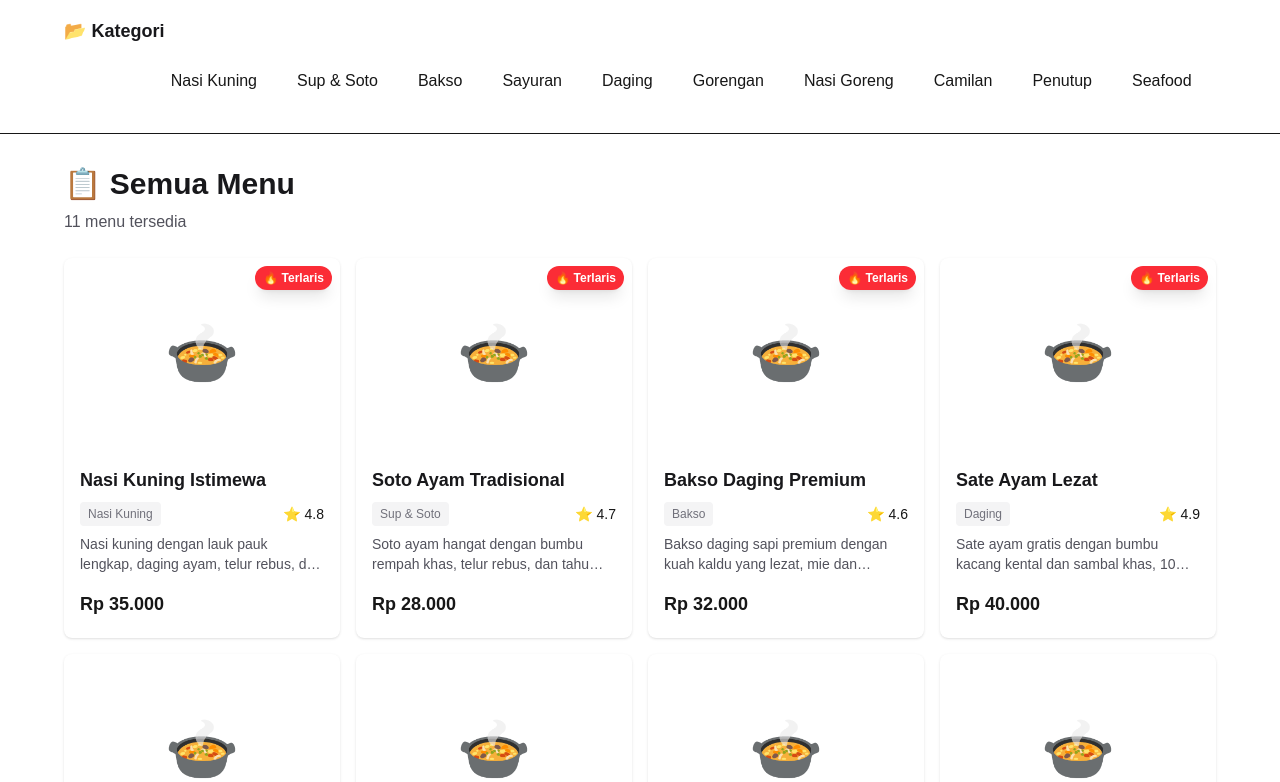
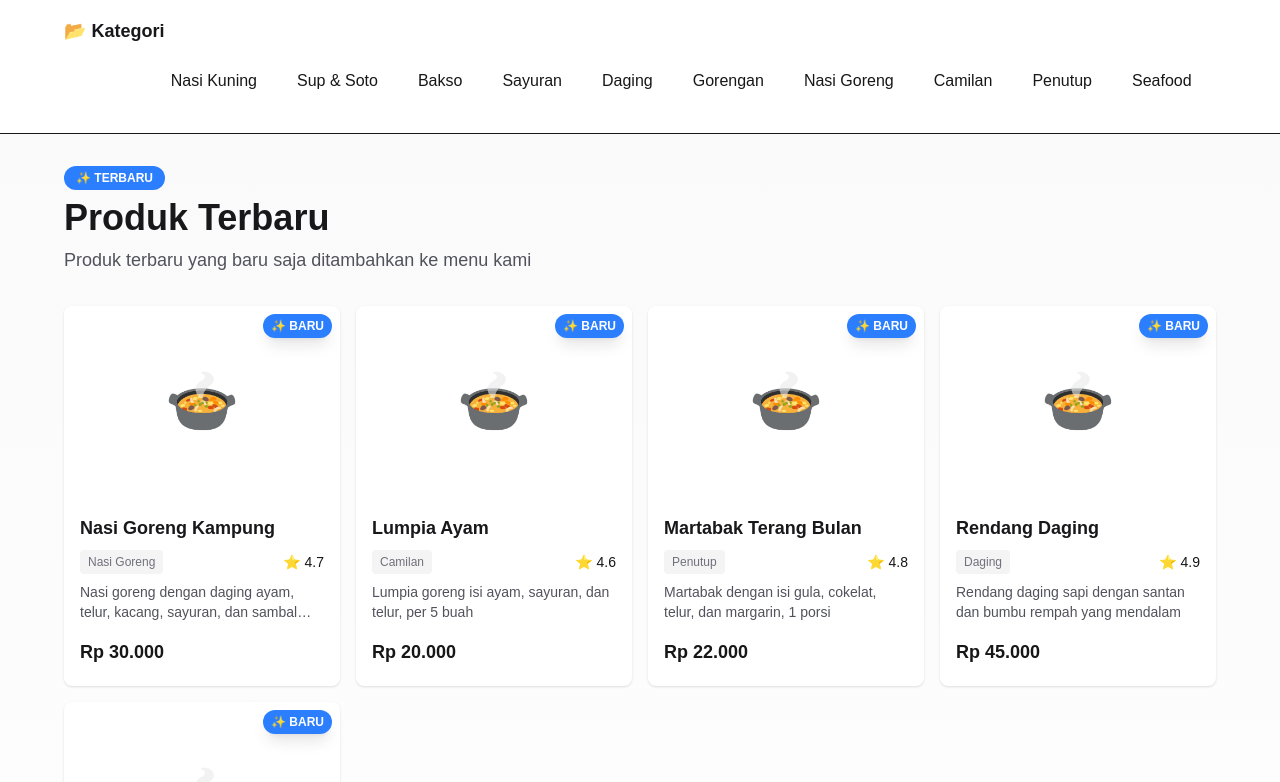
Before and after one commit to usepsofyaan/stadzbenz, a Next.js app: page / in a window 1280 px wide. Shown: the part 1520-2302 px from the top of the page. Built offline with nearby package versions, Linux system fonts and the light colour scheme.

Commit message:
improve: improve section semua menu to produk terbaru

```diff
--- a/components/MenuCard.tsx
+++ b/components/MenuCard.tsx
@@ -19,8 +19,13 @@ export default function MenuCard({ item }: MenuCardProps) {
 
   return (
     <div className="bg-white dark:bg-zinc-800 rounded-lg overflow-hidden shadow hover:shadow-lg transition-shadow relative">
-      {/* Bestseller Badge */}
-      {item.bestseller && <div className="absolute top-2 right-2 z-10 bg-red-500 text-white px-2 py-1 rounded-full text-xs font-bold flex items-center gap-1 shadow-lg">🔥 Terlaris</div>}
+      {/* Badge Container */}
+      <div className="absolute top-2 right-2 z-10 flex flex-col gap-2">
+        {/* Bestseller Badge */}
+        {item.bestseller && <div className="bg-red-500 text-white px-2 py-1 rounded-full text-xs font-bold flex items-center gap-1 shadow-lg">🔥 Terlaris</div>}
+        {/* New Badge */}
+        {item.isNew && <div className="bg-blue-500 text-white px-2 py-1 rounded-full text-xs font-bold flex items-center gap-1 shadow-lg">✨ BARU</div>}
+      </div>
 
       {/* Image Placeholder */}
       <div className="w-full h-48 bg-gradient-to-br from-accent-100 to-accent-200 dark:from-primary-700 dark:to-primary-600 flex items-center justify-center overflow-hidden">
--- a/components/MenuList.tsx
+++ b/components/MenuList.tsx
@@ -26,21 +26,33 @@ export default function MenuList({ searchQuery, selectedCategory }: MenuListProp
     return result;
   }, [searchQuery, selectedCategory]);
 
+  // Filter for newest products
+  const newestProducts = menus.filter((item) => item.isNew).slice(0, 8);
+
+  // Determine which products to show
+  const isFilterActive = searchQuery || selectedCategory !== "Semua";
+  const productsToShow = isFilterActive ? filteredMenus : newestProducts;
+
   return (
-    <section className="px-4 py-8 pb-32">
+    <section className="px-4 py-8 pb-32 bg-gradient-to-b from-zinc-50 to-white dark:from-zinc-950 dark:to-zinc-900">
       <div className="max-w-6xl mx-auto">
         {/* Section Header */}
-        <div className="mb-6">
-          <h2 className="text-2xl sm:text-3xl font-bold text-zinc-900 dark:text-white mb-2">📋 Semua Menu</h2>
-          <p className="text-zinc-600 dark:text-zinc-400">
-            {filteredMenus.length} menu tersedia {selectedCategory !== "Semua" && `di kategori ${selectedCategory}`}
+        <div className="mb-8">
+          {!isFilterActive && (
+            <div className="flex items-center gap-2 mb-2">
+              <span className="inline-block bg-blue-500 text-white px-3 py-1 rounded-full text-xs font-bold">✨ TERBARU</span>
+            </div>
+          )}
+          <h2 className="text-3xl sm:text-4xl font-bold text-zinc-900 dark:text-white mb-2">{isFilterActive ? "📋 Hasil Pencarian" : "Produk Terbaru"}</h2>
+          <p className="text-zinc-600 dark:text-zinc-400 text-lg">
+            {isFilterActive ? `${filteredMenus.length} menu ditemukan ${selectedCategory !== "Semua" ? `di kategori ${selectedCategory}` : ""}` : "Produk terbaru yang baru saja ditambahkan ke menu kami"}
           </p>
         </div>
 
         {/* Menu Grid */}
-        {filteredMenus.length > 0 ? (
+        {productsToShow.length > 0 ? (
           <div className="grid grid-cols-2 lg:grid-cols-4 gap-4">
-            {filteredMenus.map((item) => (
+            {productsToShow.map((item) => (
               <MenuCard key={item.id} item={item} />
             ))}
           </div>
--- a/data/menus.ts
+++ b/data/menus.ts
@@ -8,6 +8,7 @@ export interface MenuItem {
   description: string;
   popular?: boolean;
   bestseller?: boolean;
+  isNew?: boolean;
 }
 
 export const menus: MenuItem[] = [
@@ -80,6 +81,7 @@ export const menus: MenuItem[] = [
     rating: 4.7,
     image: "/placeholder-8.jpg",
     description: "Nasi goreng dengan daging ayam, telur, kacang, sayuran, dan sambal pedas",
+    isNew: true,
   },
   {
     id: 9,
@@ -89,6 +91,7 @@ export const menus: MenuItem[] = [
     rating: 4.6,
     image: "/placeholder-9.jpg",
     description: "Lumpia goreng isi ayam, sayuran, dan telur, per 5 buah",
+    isNew: true,
   },
   {
     id: 10,
@@ -98,6 +101,7 @@ export const menus: MenuItem[] = [
     rating: 4.8,
     image: "/placeholder-10.jpg",
     description: "Martabak dengan isi gula, cokelat, telur, dan margarin, 1 porsi",
+    isNew: true,
   },
   {
     id: 11,
@@ -107,6 +111,7 @@ export const menus: MenuItem[] = [
     rating: 4.9,
     image: "/placeholder-11.jpg",
     description: "Rendang daging sapi dengan santan dan bumbu rempah yang mendalam",
+    isNew: true,
   },
   {
     id: 12,
@@ -116,6 +121,7 @@ export const menus: MenuItem[] = [
     rating: 4.8,
     image: "/placeholder-12.jpg",
     description: "Ikan bakar utuh dengan bumbu kuning, sambal matah, dan nasi putih",
+    isNew: true,
   },
 ];
 
```
